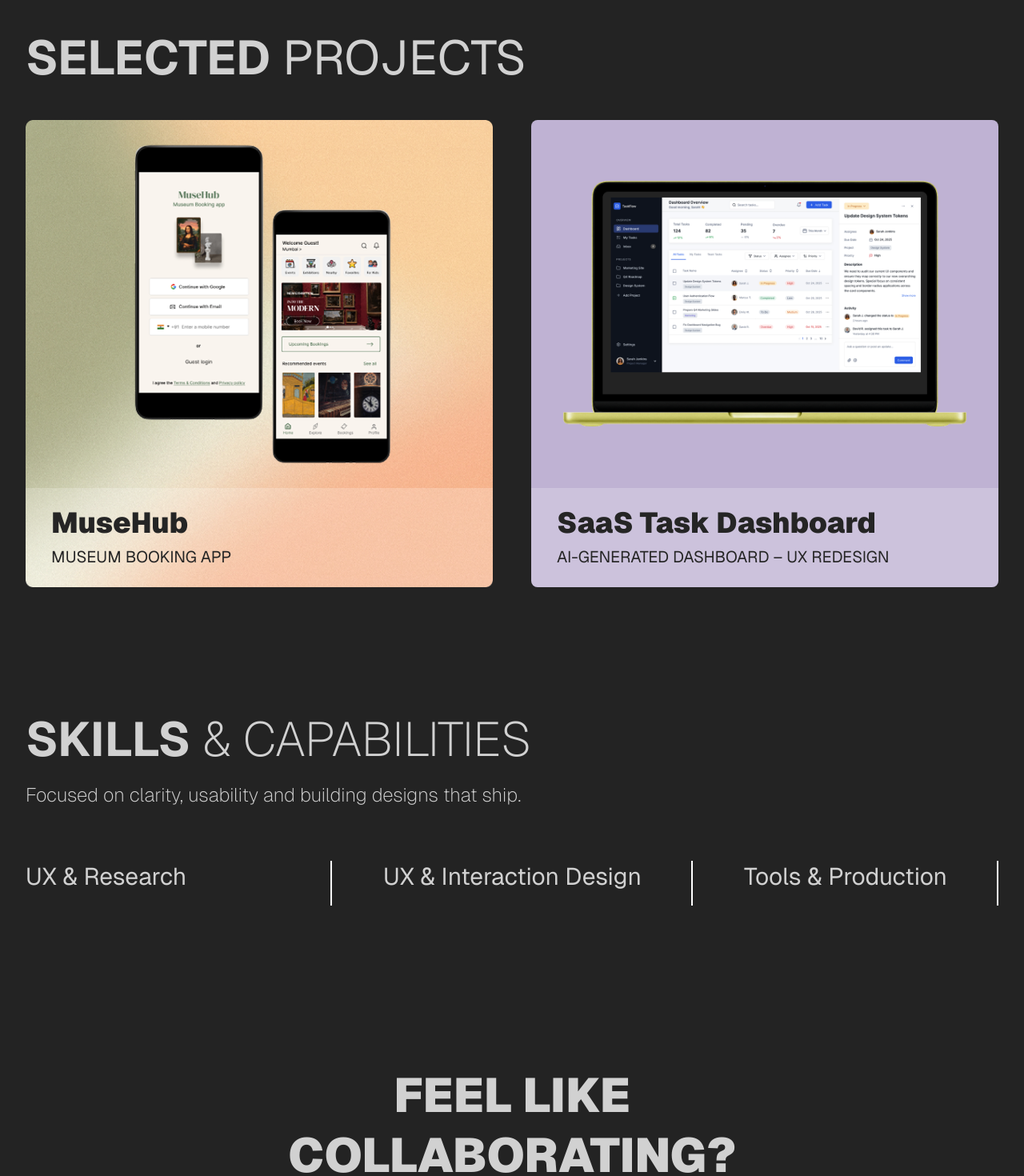
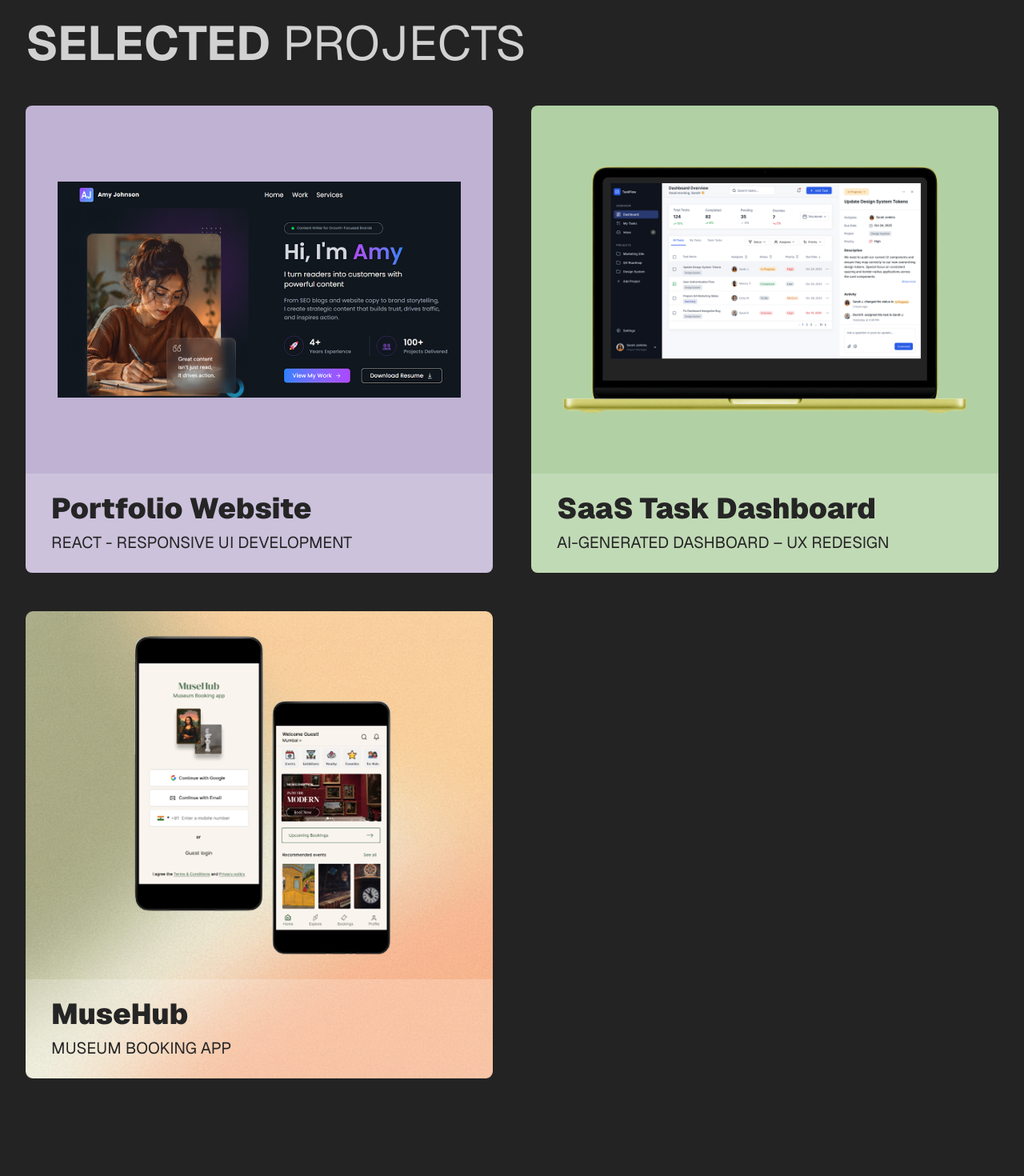
Before and after one commit to sumitdhuri12/ru-portfolio-v2, a React (Vite) app: page / in a window 1280 px wide. Shown: the part 1480-2950 px from the top of the page at 80% size. Built offline with nearby package versions, Linux system fonts and the light colour scheme.

Commit message:
New Project + developer added

```diff
--- a/src/assets/components/home/Projects.jsx
+++ b/src/assets/components/home/Projects.jsx
@@ -13,6 +13,65 @@ const Projects = () => {
         <span className="font-bold">SELECTED</span> PROJECTS
       </h4>
       <div className="grid grid-cols-1 md:grid-cols-2 gap-6 md:gap-12 ">
+        <a
+          href="https://portfolio-content-writer.vercel.app/"
+          target="_blank"
+          rel="noopener noreferrer"
+        >
+          <div
+            className="aspect-square
+                bg-[#bfb2d3]
+                bg-cover bg-center rounded-lg
+                flex flex-col overflow-hidden cursor-pointer transform transition-transform duration-300 ease-out hover:scale-102"
+          >
+            {/* Image Section */}
+            <div className="flex-1 flex items-center justify-center p-10 min-h-0">
+              <img
+                src="/images/projects/banner_portfolio_website.png"
+                alt="Portfolio Website"
+                className="max-h-full max-w-full object-contain"
+              />
+            </div>
+
+            {/* Text Section */}
+            <div className="text-secondary bg-white/20 px-4 md:px-8 py-3 md:py-6 shrink-0">
+              <h3 className="text-2xl md:text-4xl font-black pb-1 md:pb-2">
+                Portfolio Website
+              </h3>
+              <p className="text-base md:text-xl uppercase">
+                React - Responsive UI Development
+              </p>
+            </div>
+          </div>
+        </a>
+
+        <div
+          onClick={() => goTo("/projects/saas-dashboard")}
+          className="aspect-square
+                bg-[#B1D1A4]
+                bg-cover bg-center rounded-lg
+                flex flex-col overflow-hidden cursor-pointer transform transition-transform duration-300 ease-out hover:scale-102"
+        >
+          {/* Image Section */}
+          <div className="flex-1 flex items-center justify-center p-6 md:p-10 min-h-0">
+            <img
+              src="/images/projects/saas_dashboard.png"
+              alt="SaaS Task Dashboard"
+              className="max-h-full max-w-full object-contain"
+            />
+          </div>
+
+          {/* Text Section */}
+          <div className="text-secondary bg-white/20 px-4 md:px-8 py-3 md:py-6 shrink-0">
+            <h3 className="text-2xl md:text-4xl font-black pb-1 md:pb-2">
+              SaaS Task Dashboard
+            </h3>
+            <p className="text-base md:text-xl uppercase">
+              AI-Generated Dashboard – UX Redesign
+            </p>
+          </div>
+        </div>
+
         <div
           onClick={() => goTo("/projects/musehub")}
           className="aspect-square
@@ -37,32 +96,6 @@ const Projects = () => {
             <p className="text-base md:text-xl uppercase">Museum booking app</p>
           </div>
         </div>
-        <div
-          onClick={() => goTo("/projects/saas-dashboard")}
-          className="aspect-square
-                bg-[#bfb2d3]
-                bg-cover bg-center rounded-lg
-                flex flex-col overflow-hidden cursor-pointer transform transition-transform duration-300 ease-out hover:scale-102"
-        >
-          {/* Image Section */}
-          <div className="flex-1 flex items-center justify-center p-6 md:p-10 min-h-0">
-            <img
-              src="/images/projects/saas_dashboard.png"
-              alt="SaaS Task Dashboard"
-              className="max-h-full max-w-full object-contain"
-            />
-          </div>
-
-          {/* Text Section */}
-          <div className="text-secondary bg-white/20 px-4 md:px-8 py-3 md:py-6 shrink-0">
-            <h3 className="text-2xl md:text-4xl font-black pb-1 md:pb-2">
-              SaaS Task Dashboard
-            </h3>
-            <p className="text-base md:text-xl uppercase">
-              AI-Generated Dashboard – UX Redesign
-            </p>
-          </div>
-        </div>
       </div>
     </section>
   );
--- a/src/assets/components/home/ResumeButton.jsx
+++ b/src/assets/components/home/ResumeButton.jsx
@@ -4,13 +4,8 @@ const ResumeButton = () => {
   const buttonRef = useRef(null);
 
   return (
-    // <button
-    //   ref={buttonRef}
-
-    //   className="group relative right-0 size-32 flex items-center justify-center transition-transform duration-300"
-    // >
     <a
-      href="https://drive.google.com/file/d/1d3ZE6w7_Fpux5K6Rj7FvuBWpi-47cVfX/view?usp=sharing"
+      href="https://drive.google.com/file/d/1GJCfORrzwnHno6i88ZJqMKwkc3gYPAsl/view?usp=sharing"
       target="_blank"
       rel="noopener noreferrer"
       ref={buttonRef}
--- a/src/assets/components/home/SkillSection.jsx
+++ b/src/assets/components/home/SkillSection.jsx
@@ -4,33 +4,34 @@ import SkillItem from "../home/SkillItem";
 const SkillSection = () => {
   const skillsData = [
     {
-      title: "UX & Research",
+      title: "Frontend Development",
       skills: [
-        "User research and interviews",
-        "Personas & Journey mapping",
-        "Information architecture",
-        "Usability testing",
-        "Accessibility considerations",
+        "React.js",
+        "JavaScript (ES6+)",
+        "HTML5",
+        "CSS3",
+        "Responsive Design",
       ],
     },
     {
-      title: "UX & Interaction Design",
+      title: "React & UI Engineering",
       skills: [
-        "Wireframing & Prototyping",
-        "Design systems",
-        "Visual hierarchy & layout",
-        "Micro-interactions",
-        "Responsive design",
+        "Component Architecture",
+        "State Management",
+        "React Hooks",
+        "Context API",
+        "Reusable UI Components",
       ],
     },
     {
       title: "Tools & Production",
       skills: [
+        "HTML, CSS, JavaScript",
         "Figma (Auto layout, components)",
-        "HTML, CSS, JavaScript",
-        "Developer handoff",
         "Design-to-code collaboration",
-        "ChatGPT, Gemini, Banani AI, Claude AI",
+        "ChatGPT",
+        "Gemini",
+        "Banani",
       ],
     },
   ];
@@ -46,7 +47,8 @@ const SkillSection = () => {
         </h2>
 
         <p className="font-extralight text-xl md:text-2xl mb-12 md:mb-16 max-w-4xl">
-          Focused on clarity, usability and building designs that ship.
+          Focused on building scalable, responsive, and high-performance web
+          applications.
         </p>
         <div className="grid grid-cols-1 md:grid-flow-col md:auto-cols-max w-full gap-6 md:gap-16">
           {skillsData.map((item, index) => (
--- a/src/assets/components/projects/trisa/TrisaDescription.jsx
+++ b/src/assets/components/projects/trisa/TrisaDescription.jsx
@@ -10,7 +10,7 @@ const TrisaDescription = () => {
             Duration
           </h2>
           <p className="text-xl md:text-2xl font-light leading-relaxed">
-            2 Hours
+            1 Week
           </p>
         </div>
 
```
Also changed, not shown: public/images/banner.png, public/images/projects/banner_portfolio_website.png (added).
